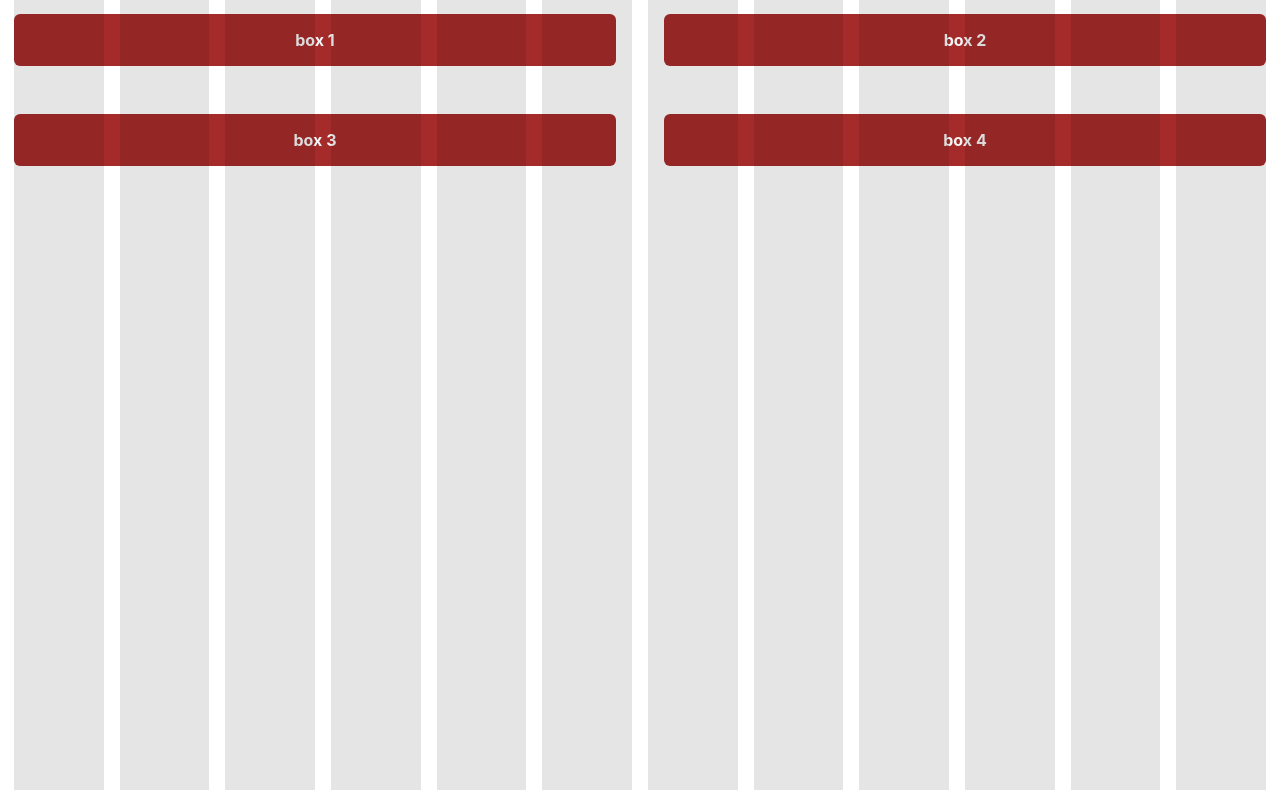
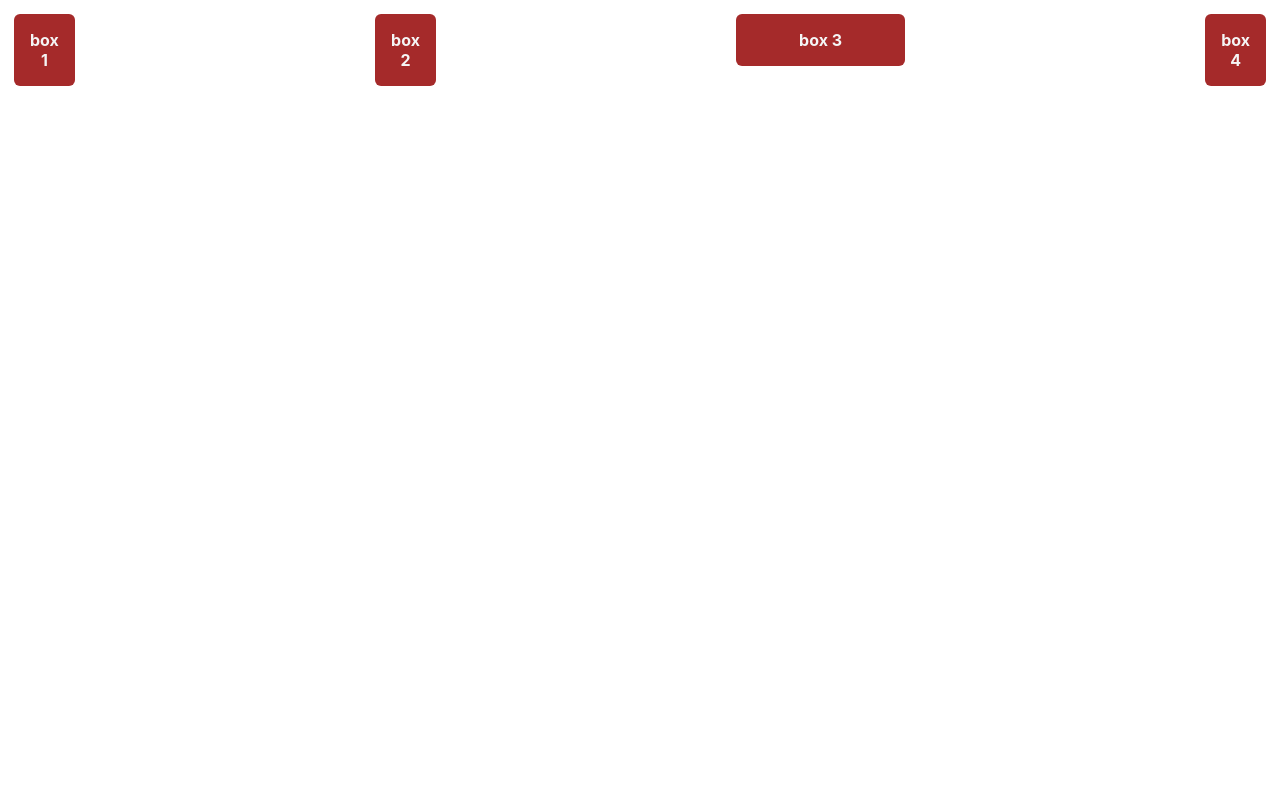
Before and after one commit to Stefantut/storybook-typescript, a React (Create React App) app: page / in a window 1280 px wide. Built offline with nearby package versions, Linux system fonts and the light colour scheme.

Commit message:
Added justify content functionality

```diff
--- a/src/App.tsx
+++ b/src/App.tsx
@@ -5,18 +5,18 @@ import GridRuler from "./components/GridRuler/GridRuler";
 function App() {
   return (
     <div className="App" style={{ margin: "14px", position: "relative" }}>
-      <GridRuler spacing="sm" />
-      <Grid container spacing="lg">
-        <Grid item cols={6}>
+      {/* <GridRuler spacing="sm" /> */}
+      <Grid container spacing="lg" justifyContent="space-between">
+        <Grid item cols={1}>
           <Box>box 1</Box>
         </Grid>
-        <Grid item cols={6}>
+        <Grid item cols={1}>
           <Box>box 2</Box>
         </Grid>
-        <Grid item cols={6}>
+        <Grid item cols={2}>
           <Box>box 3</Box>
         </Grid>
-        <Grid item cols={6}>
+        <Grid item cols={1}>
           <Box>box 4</Box>
         </Grid>
       </Grid>
--- a/src/components/Grid/Grid.module.scss
+++ b/src/components/Grid/Grid.module.scss
@@ -3,6 +3,8 @@ $spacing: (
   "md": 16px,
   "lg": 24px,
 );
+
+$justifyContent: (flex-start, flex-end, center, space-between);
 
 .Grid {
   &_container {
@@ -40,4 +42,10 @@ $spacing: (
   // &_spacing_lg > &_item {
   //     padding: 24px;
   // }
+
+  @each $value in $justifyContent {
+    &_justifyContent_#{$value} {
+      justify-content: $value;
+    }
+  }
 }
--- a/src/components/Grid/Grid.tsx
+++ b/src/components/Grid/Grid.tsx
@@ -4,6 +4,7 @@ import cn from "classnames";
 
 type Cols = 1 | 2 | 3 | 4 | 5 | 6 | 7 | 8 | 9 | 10 | 11 | 12;
 type Spacing = "sm" | "md" | "lg";
+type JustifyContent = "flex-start" | "center" | "flex-end" | "space-between";
 
 const Grid: FunctionComponent<{
   children: ReactNode;
@@ -11,12 +12,14 @@ const Grid: FunctionComponent<{
   item?: boolean;
   cols?: Cols;
   spacing?: Spacing;
-}> = ({ children, container, item, cols, spacing }) => {
+  justifyContent?: JustifyContent;
+}> = ({ children, container, item, cols, spacing, justifyContent }) => {
   const classNames = cn({
     [styles.Grid_container]: container,
     [styles.Grid_item]: item,
     [styles[`Grid_cols_${cols}`]]: cols,
     [styles[`Grid_spacing_${spacing}`]]: spacing,
+    [styles[`Grid_justifyContent_${justifyContent}`]]: justifyContent,
   });
   return <div className={classNames}>{children}</div>;
 };
```
